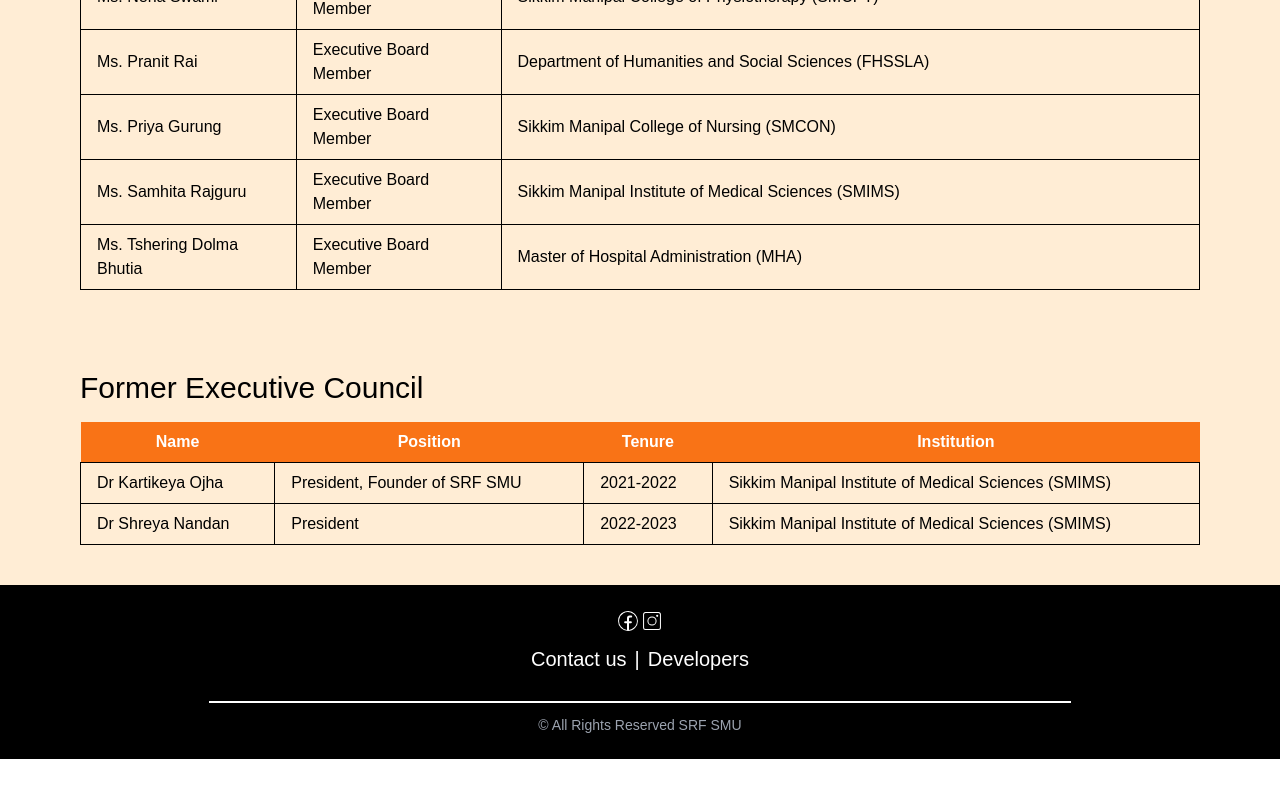
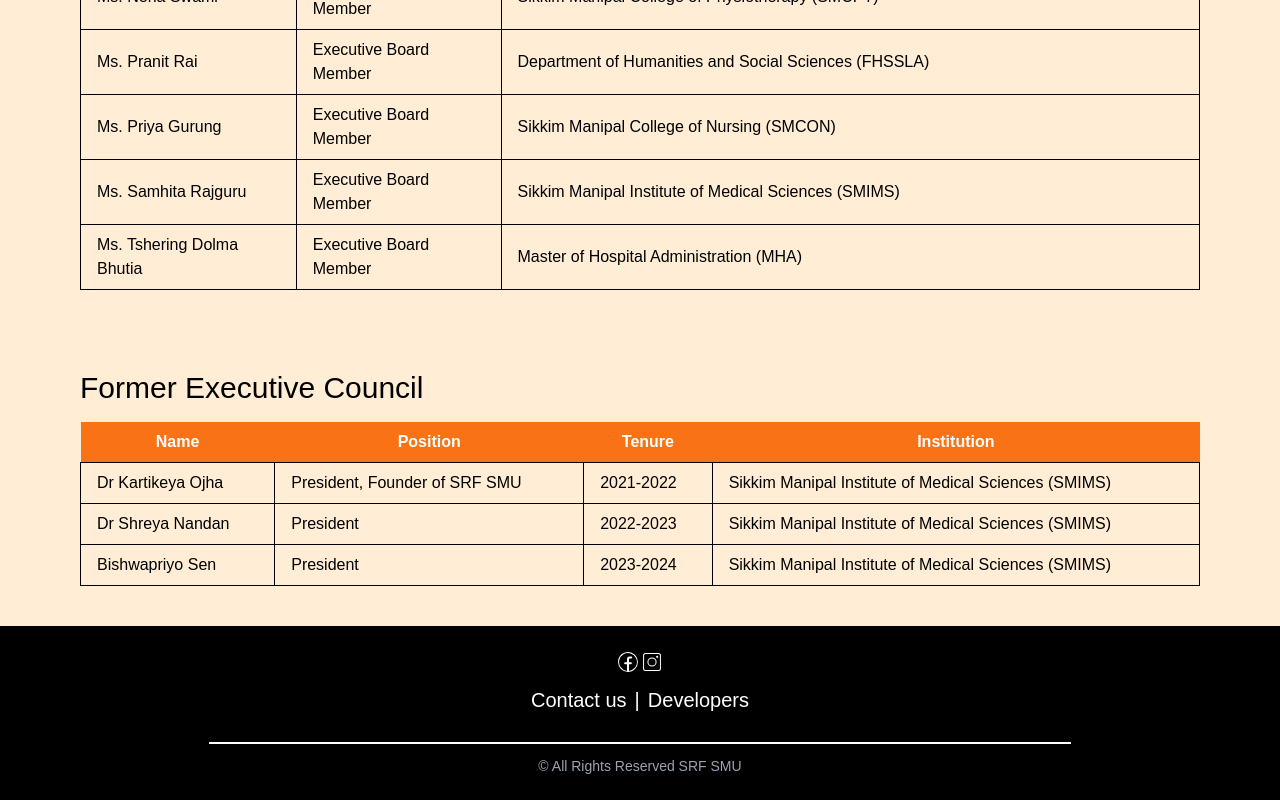
Before and after one commit to srfsmit/main-website, a React (Vite) app: page /governing in a window 1280 px wide. Shown: the part 2323-3123 px from the top of the page. Before the commit the page ends 3082 px from the top, so only its background shows below. Built offline with nearby package versions, Linux system fonts and the light colour scheme.

Commit message:
Update Governing.jsx

```diff
--- a/src/pages/Governing.jsx
+++ b/src/pages/Governing.jsx
@@ -95,6 +95,12 @@
 			tenure: "2022-2023",
 			institution: "Sikkim Manipal Institute of Medical Sciences (SMIMS)",
 		},
+		{
+			name: "Bishwapriyo Sen",
+			position: "President",
+			tenure: "2023-2024",
+			institution: "Sikkim Manipal Institute of Medical Sciences (SMIMS)",
+		},
 	];
 
 	return (
@@ -102,6 +108,7 @@
 			<h1 className="text-3xl md:text-5xl font-bold text-orange-800 font-satoshi text-center mb-8">
 				Governing Council
 			</h1>
+
 			{/* University Leadership section */}
 			<section className="mb-12">
 			<h2 className="text-3xl mb-4">University Leadership</h2>
@@ -129,7 +136,6 @@
 				</div>
 			</div>
 			</section>
-
 			{/* Directorate of Research section */}
 			<section className="mb-12">
 				<h2 className="text-3xl mb-4">Directorate of Research</h2>
```
